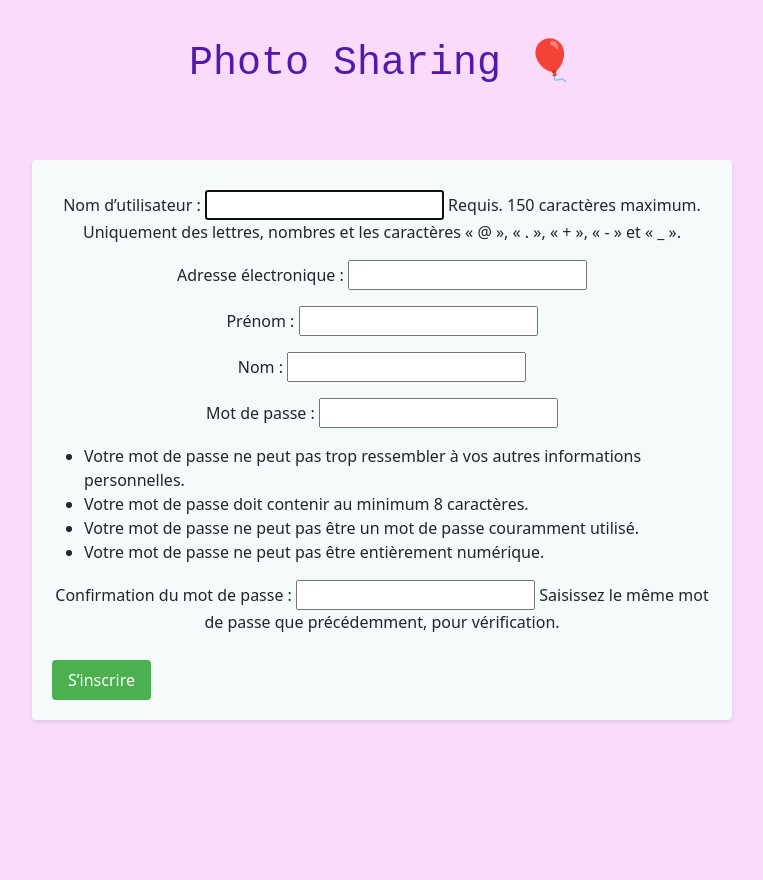
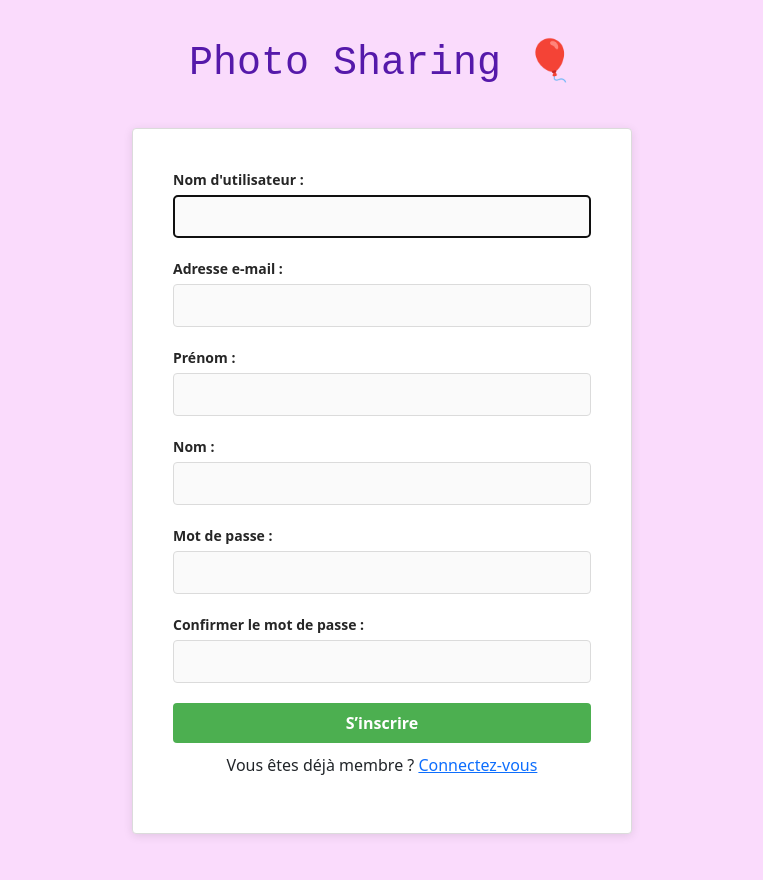
Before and after one commit to djokodev/photo_sharing, a Django app: page /signup/ in a window 1280 px wide; the page is wider, and only the part inside the window is pictured. Shown: that part, without its empty margins (258-1021 px from the left). After the commit the page ends 836 px from the top of that part, so only its background shows below. Run offline with Django 4.2, Linux system fonts and the light colour scheme.

Commit message:
stylisation de la page d'inscription

```diff
--- a/authentication/models.py
+++ b/authentication/models.py
@@ -3,17 +3,7 @@
 
 
 class User(AbstractUser):
-
-    CREATOR = "CREATOR"
-    SUBSCRIBER = "SUBSCRIBER"
-
-    ROLE_CHOICES = (
-        (CREATOR, "Créateur"),
-        (SUBSCRIBER, "Abonné"),
-    )
-
     profile_photo = models.ImageField(verbose_name="Photo de profil")
-    role = models.CharField(max_length=30, choices=ROLE_CHOICES, verbose_name="Rôle")
 
 
     def __str__(self):
--- a/authentication/templates/authentication/signup.html
+++ b/authentication/templates/authentication/signup.html
@@ -4,12 +4,46 @@
 
 <div class="containerins">
     {% if form.errors %}
-        {{ form.errors }}
+        <div class="erreur">{{ form.errors }}</div>
     {% endif %}
     <form class="inscription" method="post">
-        {{ form.as_p }}
         {% csrf_token %}
-        <button type="submit" >S’inscrire</button>
+
+        <div class="form-field">
+            <label for="{{ form.username.id_for_label }}">Nom d'utilisateur :</label>
+            {{ form.username }}
+        </div>
+
+        <div class="form-field">
+            <label for="{{ form.email.id_for_label }}">Adresse e-mail :</label>
+            {{ form.email }}
+        </div>
+
+        <div class="form-field">
+            <label for="{{ form.first_name.id_for_label }}">Prénom :</label>
+            {{ form.first_name }}
+        </div>
+
+        <div class="form-field">
+            <label for="{{ form.last_name.id_for_label }}">Nom :</label>
+            {{ form.last_name }}
+        </div>
+
+        <div class="form-field">
+            <label for="{{ form.password1.id_for_label }}">Mot de passe :</label>
+            {{ form.password1 }}
+        </div>
+
+        <div class="form-field">
+            <label for="{{ form.password2.id_for_label }}">Confirmer le mot de passe :</label>
+            {{ form.password2 }}
+        </div>
+
+        <button type="submit">S’inscrire</button>
+        <div class="inscriptext">
+            <p>Vous êtes déjà membre ? <a href="{% url 'login' %}">Connectez-vous</a></p>
+        </div>
     </form>
+
 </div>
 {% endblock content %}
--- a/blog/admin.py
+++ b/blog/admin.py
@@ -3,3 +3,4 @@
 
 
 admin.site.register(models.Photo)
+admin.site.register(models.Comment)
--- a/photo_sharing/urls.py
+++ b/photo_sharing/urls.py
@@ -31,6 +31,7 @@
     path('photo/upload/', blog.views.photo_upload, name='photo_upload'),
     path("profil-photo/upload_profile_photo", authentication.views.upload_profile_photo, name="upload_profile_photo"),
     path('photo/<int:photo_id>/like/', blog.views.like_photo, name='like_photo'),
+    path('photo/<int:photo_id>/comment/', blog.views.add_comment, name='add_comment'),
 ]
 if settings.DEBUG:
     urlpatterns += static\
--- a/static/app.css
+++ b/static/app.css
@@ -9,7 +9,7 @@
 
   .photo img {
     width: 500px;
-    height: 380px;
+    height: 400px;
     transition: transform 0.3s ease;
   }
 
@@ -130,52 +130,73 @@
 
 
 
-
-
-
-
   .containerins {
         display: flex;
-    flex-direction: column;
+        justify-content: center;
         align-items: center;
-    justify-content: center;
-    height: 100vh;
-    margin: -80px;
+        background-color: #fadbfc;
     }
 
     .inscription {
-    width: 700px;
-    background-color: #f5fafa;
-    box-shadow: 0 2px 4px rgba(0, 0, 0, 0.1);
+        width: 500px;
+        background-color: white;
+        border: 1px solid #dbdbdb;
         border-radius: 4px;
+        padding: 40px;
+        box-shadow: 0px 2px 10px rgba(0, 0, 0, 0.1);
+
     }
 
-  .inscription button {
-    margin-top: 10px;
-    background-color: #4caf50;
-    color: white;
+    .form-field {
+        margin-bottom: 20px;
+    }
+
+    label {
+        display: block;
+        font-size: 14px;
+        font-weight: 600;
+        margin-bottom: 5px;
+        color: #262626;
+    }
+
+    input[type="text"],
+    input[type="email"],
+    input[type="password"] {
+        width: 100%;
+        padding: 10px;
+        border: 1px solid #dbdbdb;
+        border-radius: 4px;
+        font-size: 14px;
+        background-color: #fafafa;
+        color: #262626;
+    }
+
+    button {
+        display: block;
+        width: 100%;
+        padding: 10px;
+        background-color: #3897f0;
+        color: #fff;
         border: none;
-    padding: 8px 16px;
         border-radius: 4px;
+        font-size: 16px;
+        font-weight: 600;
         cursor: pointer;
     }
 
-  .inscription button:hover {
-    background-color: #45a049;
-  }
-
-  .inscription p {
-    text-align: center;
-    margin-top: 10px;
+    button:hover {
+        background-color: #3578e5;
     }
 
     .erreur {
         color: red;
         text-align: center;
+        margin-bottom: 10px;
     }
 
-
-
+    .inscriptext {
+      margin-top: 10px;
+    }
 
 
   .like {
@@ -198,3 +219,21 @@
     display: inline-block;
     vertical-align: middle;
 }
+
+
+
+
+.add-comment {
+  max-width: 200px; /* Définir une largeur maximale pour limiter la taille du formulaire */
+  max-height: 120px;
+  float: right;
+}
+
+.add-comment .comment-section textarea {
+  width: 100%; /* Définir la largeur du champ de texte sur 100% pour occuper toute la largeur disponible */
+  resize: vertical; /* Permettre le redimensionnement vertical du champ de texte */
+}
+
+.add-comment .comment-section .comment-button {
+  margin-top: 2px; /* Ajouter une marge supérieure pour l'espace entre le champ de texte et le bouton */
+}
```
Also changed, not shown: blog/models.py (+8 -0 lines), blog/templates/blog/home.html (+30 -5 lines), blog/views.py (+17 -1 lines), authentication/migrations/0002_remove_user_role.py (added), blog/migrations/0005_comment.py (added), media/Capture_django.png (added), media/a_2.jpg (added), media/py2.png (added), media/tdec.jpg (added). Lines whose indentation alone changed are shown as unchanged.
